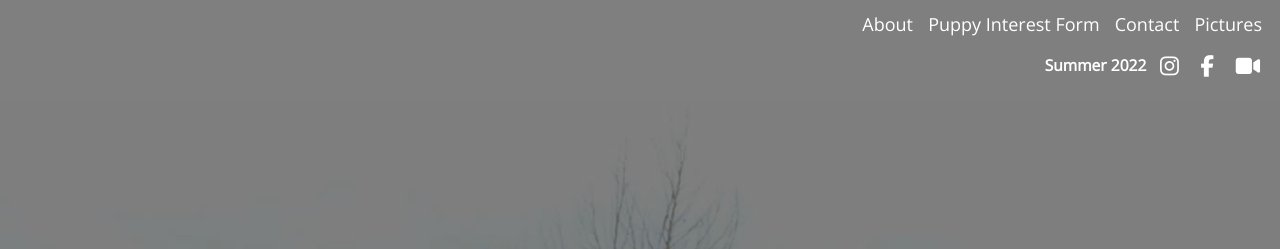
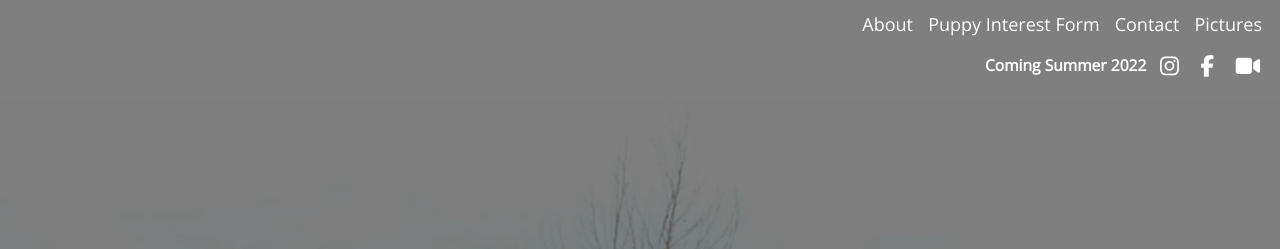
Before and after one commit to bjclark13/lost-river-labs, a Jekyll site: the page built from index.md, in a window 1280 px wide and 900 px high. Shown: the top 249 px of the window. Built offline with Jekyll 4.4.1, drawn with Linux system fonts in a browser that asks for light colours; nearby versions of some CDN libraries.

Commit message:
Add coming

```diff
--- a/_includes/header-home.html
+++ b/_includes/header-home.html
@@ -8,7 +8,7 @@
         <a href="#pictures">Pictures</a>
 
         <div class="social-bar">
-            <span class="puppy-count-alert"><a href="#coming-2021">Summer 2022</a></span>
+            <span class="puppy-count-alert"><a href="#coming-2021">Coming Summer 2022</a></span>
             <a href="https://www.instagram.com/lostriverridge_labradors/">
                 <i class="fab fa-instagram"></i>
             </a>
```
